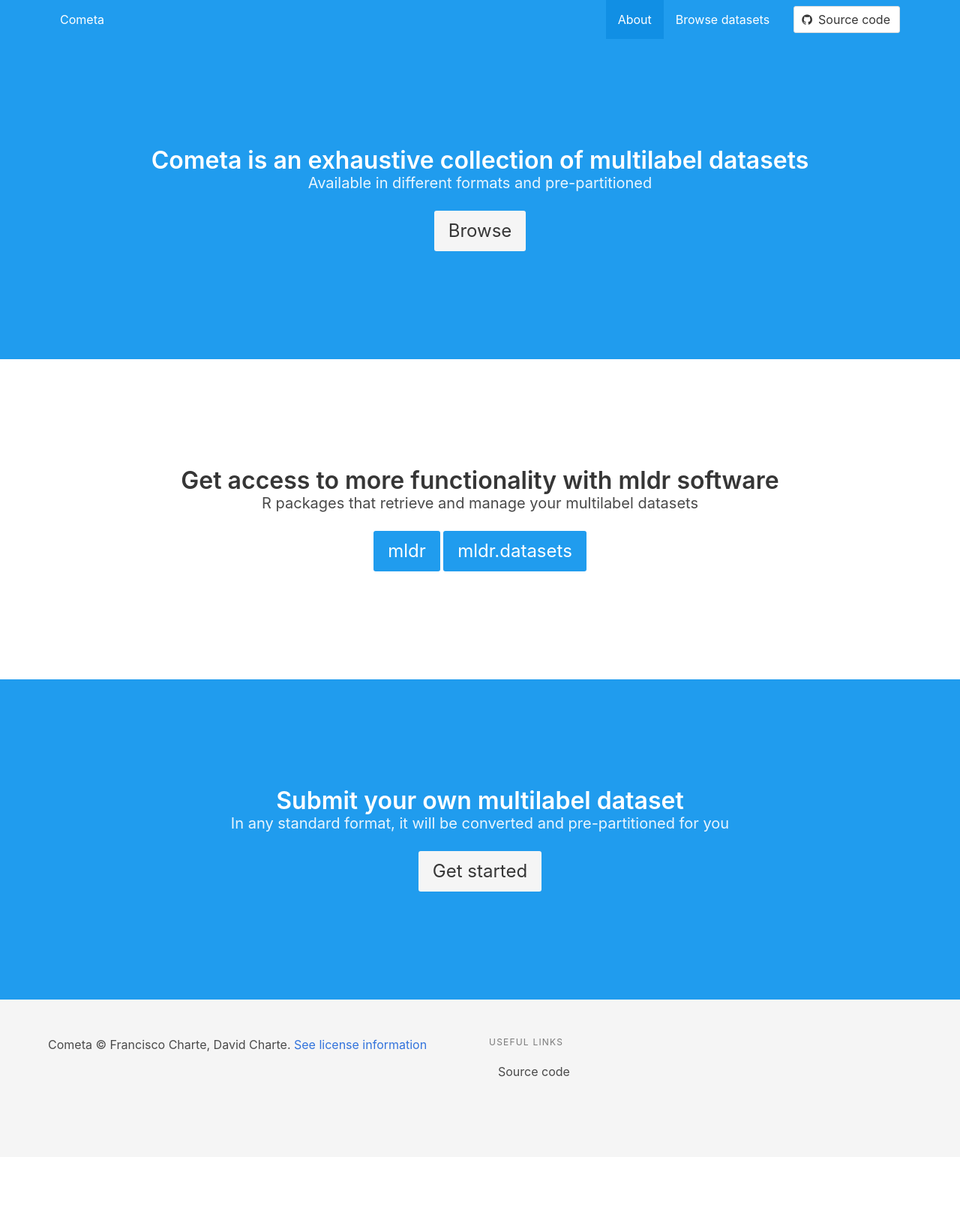
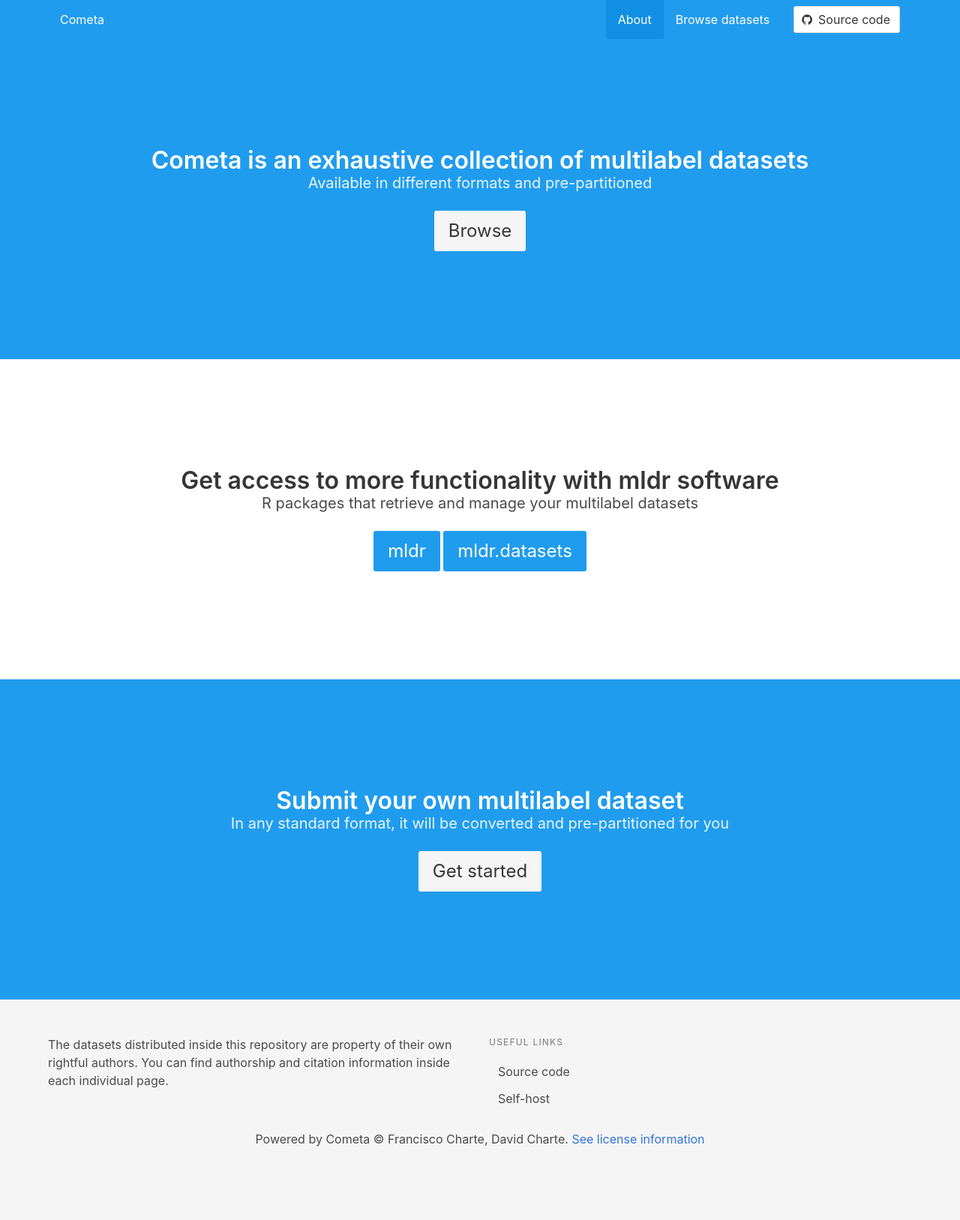
Before and after one commit to fdavidcl/cometa, a Jekyll site: the page built from site/index.html, in a window 1280 px wide. Shown: the whole page at 75% size. Built offline with Jekyll 4.4.1, drawn with Linux system fonts in a browser that asks for light colours; before the commit the page ends 1543 px from its top, so only the background shows below that.

Commit message:
Improvements in site, more concurrence data

```diff
--- a/site/_includes/footer.html
+++ b/site/_includes/footer.html
@@ -1,11 +1,9 @@
 <footer class="footer">
   <div class="container">
-    <div class="columns">
+    <div class="columns is-centered">
       <div class="column">
-        {{ site.title }} &copy; Francisco Charte, David Charte.
-        <a href="https://github.com/fdavidcl/completas/LICENSE">See license information</a>
+        The datasets distributed inside this repository are property of their own rightful authors. You can find authorship and citation information inside each individual page.
       </div>
-
       <div class="column">
         <aside class="menu">
           <p class="menu-label">
@@ -13,13 +11,23 @@
           </p>
           <ul class="menu-list">
             <li>
-              <a href="https://github.com/fdavidcl/completas">
+              <a href="https://github.com/fdavidcl/cometa">
                 Source code
+              </a>
+            </li>
+            <li>
+              <a href="{{ site.baseurl }}/self-host">
+                Self-host
               </a>
             </li>
           </ul>
         </aside>
       </div>
     </div>
+
+    <div class="content has-text-centered">
+      <p>Powered by Cometa &copy; Francisco Charte, David Charte.
+        <a href="https://github.com/fdavidcl/cometa/LICENSE">See license information</a></p>
+    </div>
   </div>
 </footer>
--- a/site/_includes/header.html
+++ b/site/_includes/header.html
@@ -24,7 +24,7 @@
           Browse datasets
         </a>
         <span class="navbar-item">
-          <a class="button" href="{{ site.baseurl }}/">
+          <a class="button" href="https://github.com/fdavidcl/cometa">
             <span class="icon"><i class="fa fa-github"></i></span>
             <span>Source code</span>
           </a>
--- a/site/_layouts/default.html
+++ b/site/_layouts/default.html
@@ -5,6 +5,7 @@
     <meta name="viewport" content="width=device-width, initial-scale=1">
     <link rel="stylesheet" href="https://maxcdn.bootstrapcdn.com/font-awesome/4.7.0/css/font-awesome.min.css">
     <link rel="stylesheet" type="text/css" href="{{ site.baseurl }}/assets/css/main.css">
+    <title>{% if page.title %}{{ page.title }} - {% endif %}{{ site.title }}</title>
   </head>
 
   <body>
--- a/site/assets/css/main.scss
+++ b/site/assets/css/main.scss
@@ -85,3 +85,8 @@ table {
         }
     }
 }
+
+figure.highlight {
+    text-align: left;
+    margin: 0;
+}
```
Also changed, not shown: site/_layouts/data_page.html (+11 -1 lines), site/self-host.html (added, +76 -0 lines), 1 other file.
